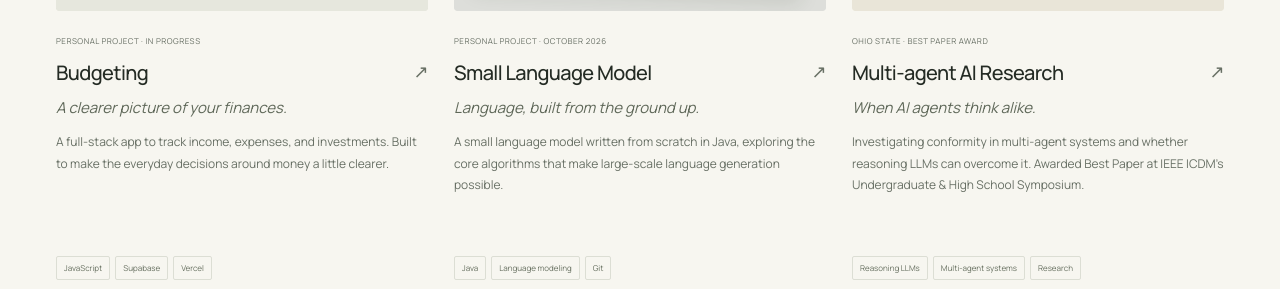
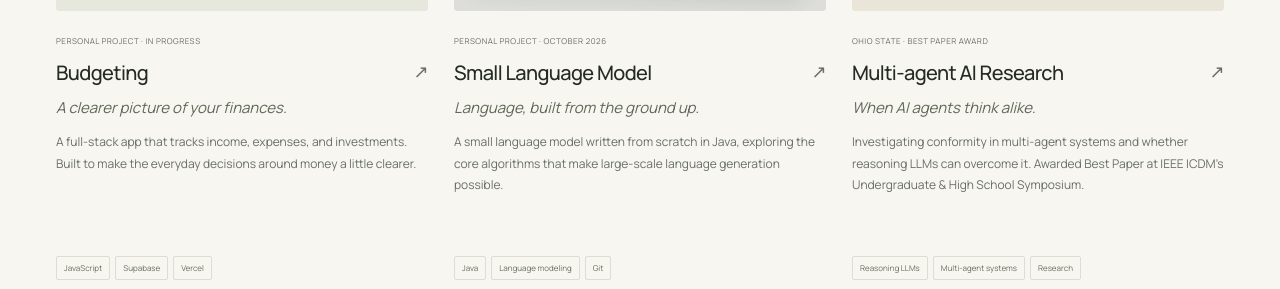
Before and after one commit to ChrisHill415/PersonalWebsite, a Next.js app: page / in a window 1280 px wide. Shown: the part 1280-1569 px from the top of the page. Built offline with nearby package versions, Linux system fonts and the light colour scheme.

Commit message:
testingAutoDeploy

```diff
--- a/app/page.tsx
+++ b/app/page.tsx
@@ -9,7 +9,7 @@ const projects = [
     type: "Personal project · In progress",
     subtitle: "A clearer picture of your finances.",
     description:
-      "A full-stack app to track income, expenses, and investments. Built to make the everyday decisions around money a little clearer.",
+      "A full-stack app that tracks income, expenses, and investments. Built to make the everyday decisions around money a little clearer.",
     tags: ["JavaScript", "Supabase", "Vercel"],
     href: "https://budgeting-dun.vercel.app",
     link: "Visit live app",
```
